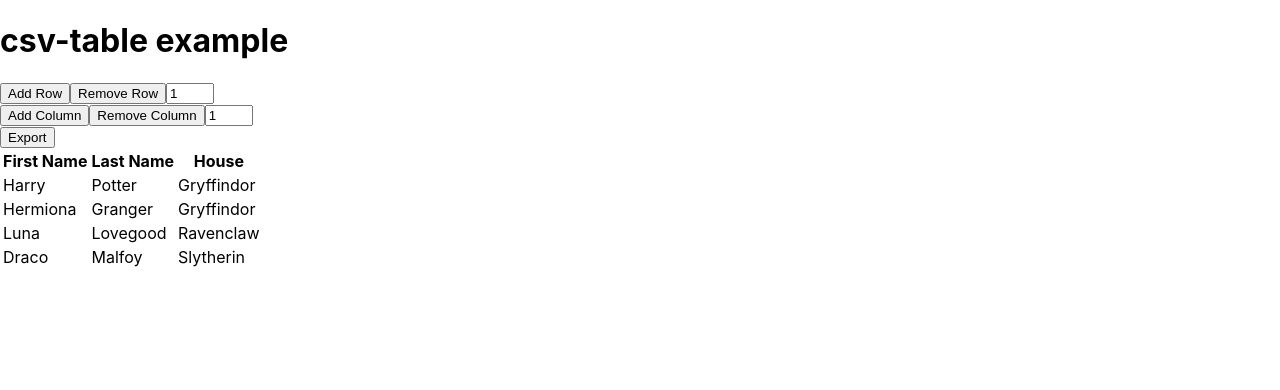
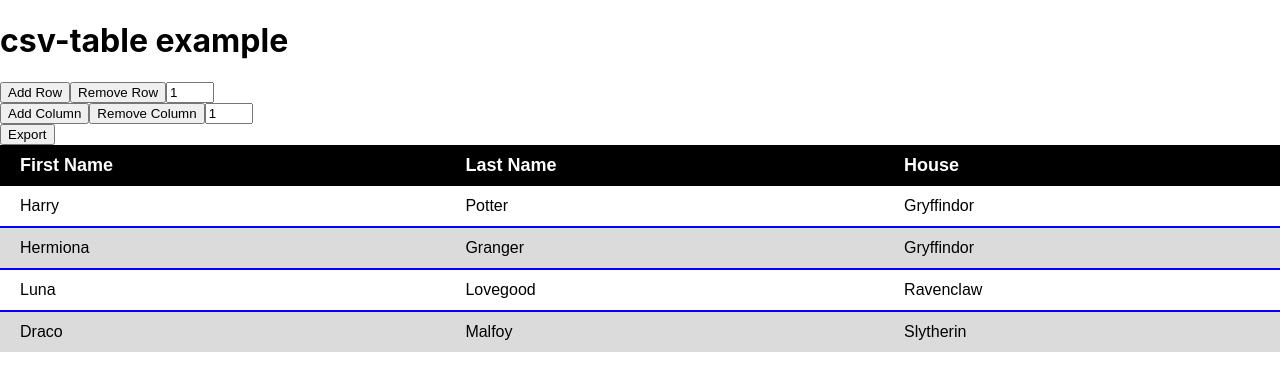
Before and after one commit to lekterable/csv-table, a React (Create React App) app: page / in a window 1280 px wide. Shown: the top 390 px of the page. Built offline with nearby package versions, Linux system fonts and the light colour scheme.

Commit message:
Add table styles

```diff
--- a/package.json
+++ b/package.json
@@ -3,6 +3,7 @@
   "version": "0.1.0",
   "private": true,
   "dependencies": {
+    "node-sass": "^4.11.0",
     "react": "^16.8.6",
     "react-csv": "^1.1.1",
     "react-dom": "^16.8.6",
--- a/src/table-csv/components/Cell.js
+++ b/src/table-csv/components/Cell.js
@@ -29,7 +29,7 @@ export default ({ header, value, rowIndex, colIndex }) => {
   }, [value])
 
   return header ? (
-    <th>
+    <th className="table__cell table__cell--head">
       {editMode ? (
         <input
           type="text"
@@ -44,7 +44,7 @@ export default ({ header, value, rowIndex, colIndex }) => {
       )}
     </th>
   ) : (
-    <td>
+    <td className="table__cell">
       {editMode ? (
         <input
           type="text"
--- a/src/table-csv/components/Row.js
+++ b/src/table-csv/components/Row.js
@@ -3,7 +3,7 @@ import Cell from './Cell'
 
 export default ({ header, cells = [], rowIndex }) => {
   return (
-    <tr>
+    <tr className="table__row">
       {cells.map((cell, index) => (
         <Cell
           key={index}
--- a/src/table-csv/index.js
+++ b/src/table-csv/index.js
@@ -5,6 +5,7 @@ import Toolbar from './components/Toolbar'
 import { ContentContext, ModeContext } from './contexts'
 import { useUniqueKeys } from './hooks'
 import reducer from './reducers'
+import './styles.scss'
 
 export default ({ data = [], editable, toolbar, exportable }) => {
   const uniqueKeys = useUniqueKeys(data.length)
@@ -15,14 +16,14 @@ export default ({ data = [], editable, toolbar, exportable }) => {
   return (
     <ModeContext.Provider value={{ isEditable: Boolean(editable) }}>
       <ContentContext.Provider value={[state, dispatch]}>
-        <div>
+        <div className="csv-table-wrapper">
           {toolbar && <Toolbar />}
           {exportable && <ExportButton data={state.content} />}
-          <table>
-            <thead>
+          <table className="csv-table">
+            <thead className="csv-table__header">
               <Row header cells={header} />
             </thead>
-            <tbody>
+            <tbody className="csv-table__body">
               {rows.map((row, index) => (
                 <Row
                   key={state.uniqueKeys[index + 1]}
--- /dev/null
+++ b/src/table-csv/styles.scss
@@ -0,0 +1,30 @@
+.csv-table-wrapper {
+  display: flex;
+  flex-direction: column;
+  font-family: Arial, Helvetica, sans-serif;
+}
+
+.csv-table {
+  border-collapse: collapse;
+  &__header {
+    background-color: #000;
+  }
+  &__body {
+    background-color: #dbdbdb;
+    .table__row + .table__row {
+      border-top: 2px #00f solid;
+    }
+    .table__row:nth-child(odd) {
+      background-color: #fff;
+    }
+  }
+  .table__cell {
+    padding: 10px 20px;
+    height: 20px;
+    &--head {
+      font-size: 18px;
+      text-align: left;
+      color: #fff;
+    }
+  }
+}
```
Also changed, not shown: 18 other files (tests, documents, lock files or other folders).
